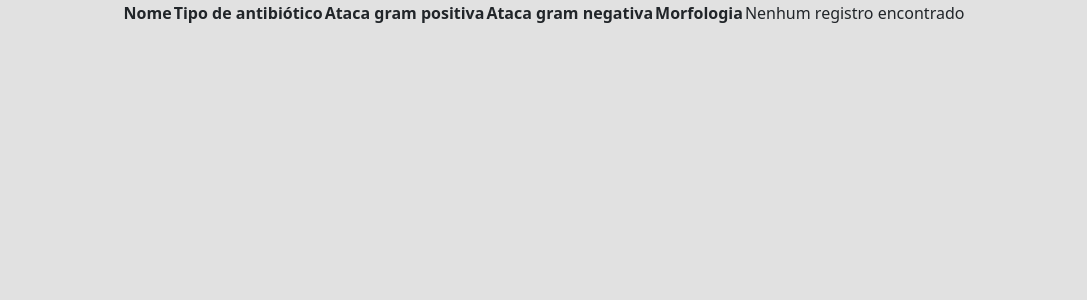
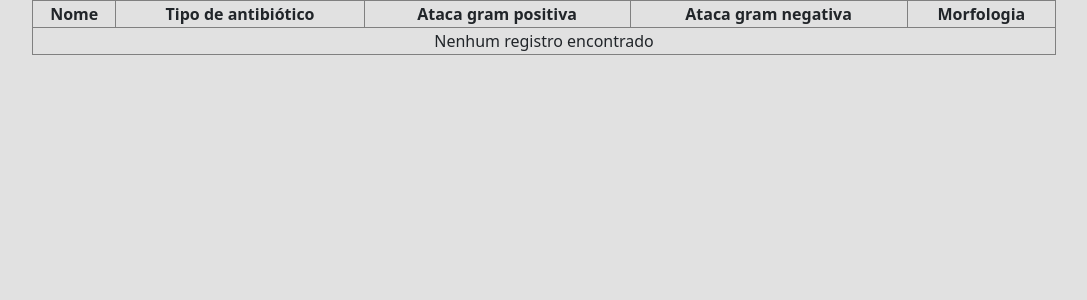
Before and after one commit to arthurbaccan/ATBSearch, a PHP site: page /tabela-principal.php in a window 1280 px wide. Shown: the part 116-416 px from the top of the page, without its empty margins (96-1183 px from the left). Run offline with PHP 8.4, Linux system fonts and the light colour scheme; data that the repository does not hold is empty.

Commit message:
Add files via upload

```diff
--- a/HTML/defModel.css
+++ b/HTML/defModel.css
@@ -235,9 +235,17 @@ div.navbar {
 /*aaaaaaaaa*/
 
 .table-default{
-    border: 1px;
-    border-color: lightgray;
-    display: flex;
-    align-itens: center;
-    justify-content: center;
+    border: 1px solid gray;
+    margin-left: 10%;
+    margin-right: 10%;
+
+    width: 80%;
+
+    tr{
+        border: 1px solid gray;
+        th, td{
+            border: 1px solid gray;
+            text-align: center;
+        }
+    }
 }
--- a/HTML/tabela-principal.php
+++ b/HTML/tabela-principal.php
@@ -85,7 +85,7 @@
 
       <!--Tabela principal-->
       <table class="table-default">
-          <thead>
+
         <tr>
           <th>Nome</th>
           <th>Tipo de antibiótico</th>
@@ -93,10 +93,8 @@
           <th>Ataca gram negativa</th>
           <th>Morfologia</th>
         </tr>
-          </thead>
-          <tbody id="tabela-body">
+
         <?php include 'tabelas.php'; ?>
-          </tbody>
 
       </table>
 </body>
```
Lines whose indentation alone changed are shown as unchanged.
